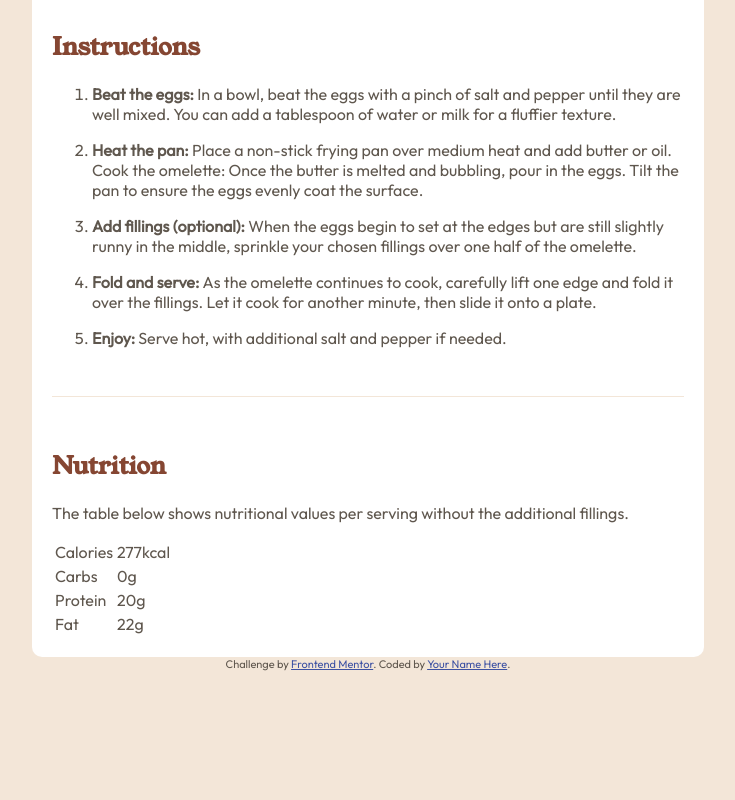
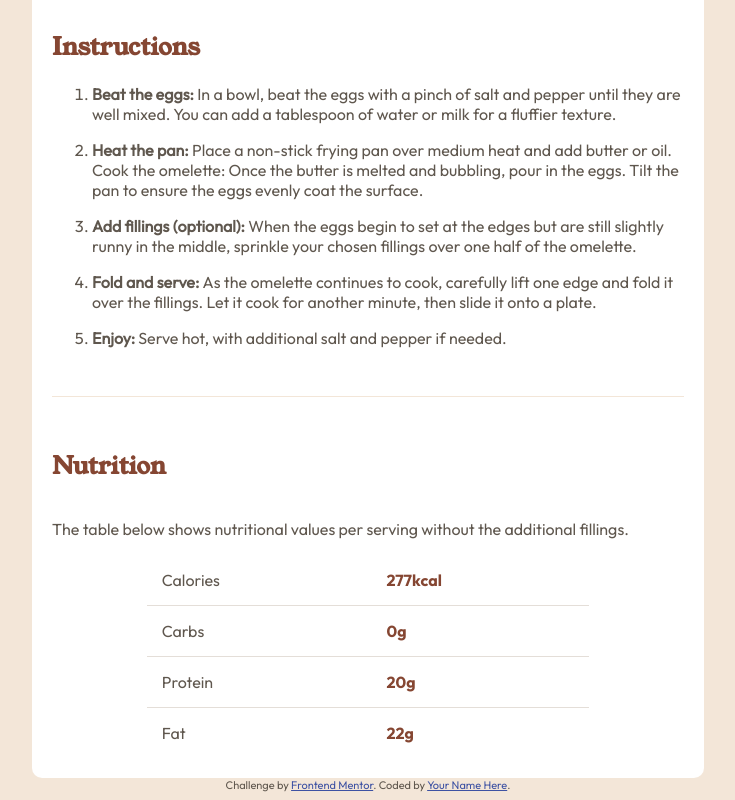
Before and after one commit to Phillip383/frontend_mentor_recipe_page, a plain HTML site: page index.html in a window 1280 px wide. Shown: the part 932-1732 px from the top of the page, without its empty margins (272-1007 px from the left). Before the commit the page ends 1611 px from the top, so only its background shows below. Drawn offline with Linux system fonts and the light colour scheme.

Commit message:
Styled nutrition table.

```diff
--- a/index.html
+++ b/index.html
@@ -27,7 +27,7 @@
           combines beaten eggs cooked to perfection, optionally filled with your
           choice of cheese, vegetables, or meats.
         </p>
-        <section id="prep-time" class="">
+        <section id="prep-time" class="flex-container">
           <h2>Preparation time</h2>
           <ul>
             <li>
@@ -109,21 +109,21 @@
           additional fillings.
         </p>
         <table>
-          <tr>
+          <tr class="tr-bottom-border">
             <td>Calories</td>
-            <td>277kcal</td>
+            <td class="brown-800 outfit-bold">277kcal</td>
           </tr>
-          <tr>
+          <tr class="tr-bottom-border">
             <td>Carbs</td>
-            <td>0g</td>
+            <td class="brown-800 outfit-bold">0g</td>
           </tr>
-          <tr>
+          <tr class="tr-bottom-border">
             <td>Protein</td>
-            <td>20g</td>
+            <td class="brown-800 outfit-bold">20g</td>
           </tr>
           <tr>
             <td>Fat</td>
-            <td>22g</td>
+            <td class="brown-800 outfit-bold">22g</td>
           </tr>
         </table>
       </section>
--- a/styles.css
+++ b/styles.css
@@ -73,6 +73,25 @@ hr {
   background: var(--Stone-100);
 }
 
+table {
+  border-collapse: collapse;
+  width: 70%;
+  padding: 15px;
+}
+
+td {
+  padding: 15px;
+}
+
+.tr-bottom-border {
+  width: 100%;
+  border-bottom: 1px solid var(--Stone-150);
+}
+
+.outfit-bold {
+  font-family: "outfit-bold";
+}
+
 /*Flexbox container that centers it's content.*/
 .flex-container {
   display: flex;
@@ -93,6 +112,10 @@ hr {
   padding: 20px;
 }
 
+.brown-800 {
+  color: var(--Brown-800);
+}
+
 #prep-time {
   display: flex;
   flex-direction: column;
@@ -108,16 +131,18 @@ hr {
   color: var(--Rose-800);
 }
 
-/*
-.ingrediants {
+#nutrition {
+  display: flex;
+  flex-direction: column;
+  justify-content: center;
+  align-items: flex-start;
+  width: 100%;
 }
 
-.instructions {
+#nutrition table {
+  align-self: center;
 }
 
-.nutrition {
-}
-*/
 .attribution {
   font-size: 0.6875rem;
   text-align: center;
```
